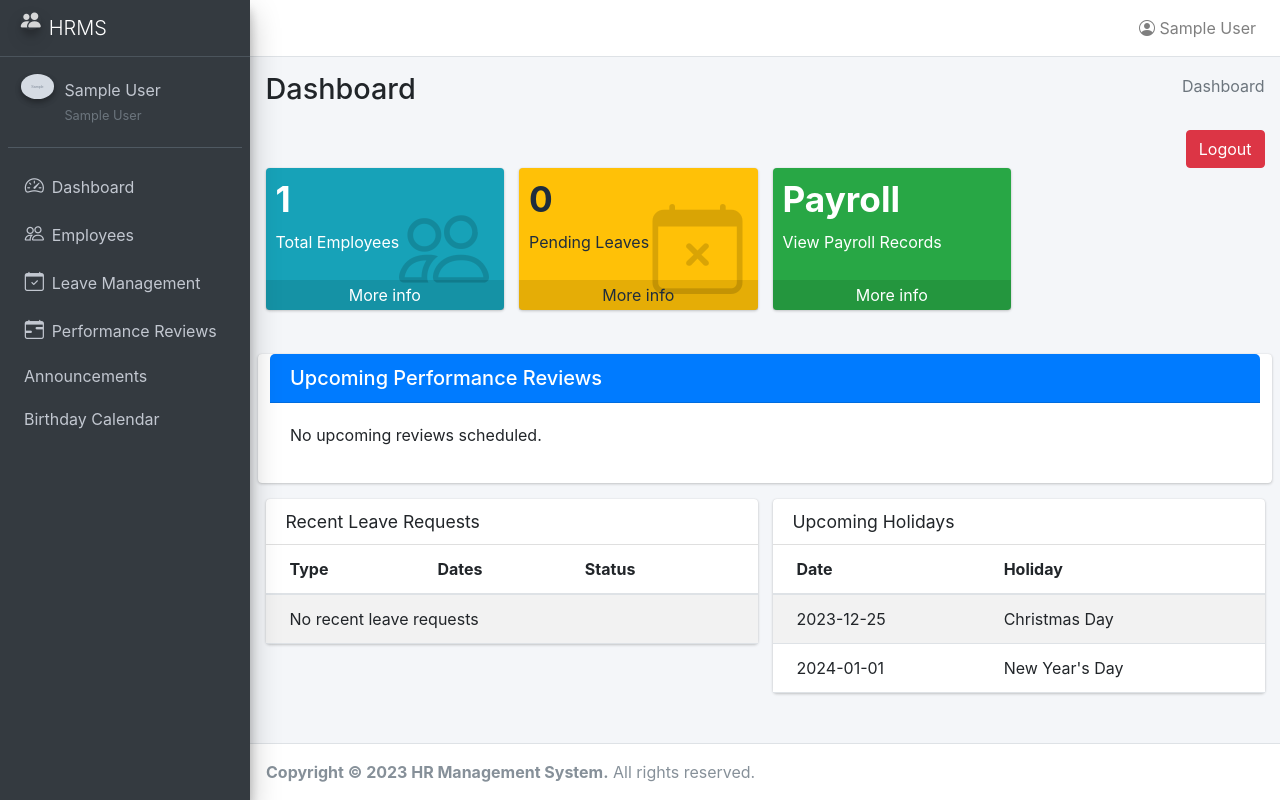
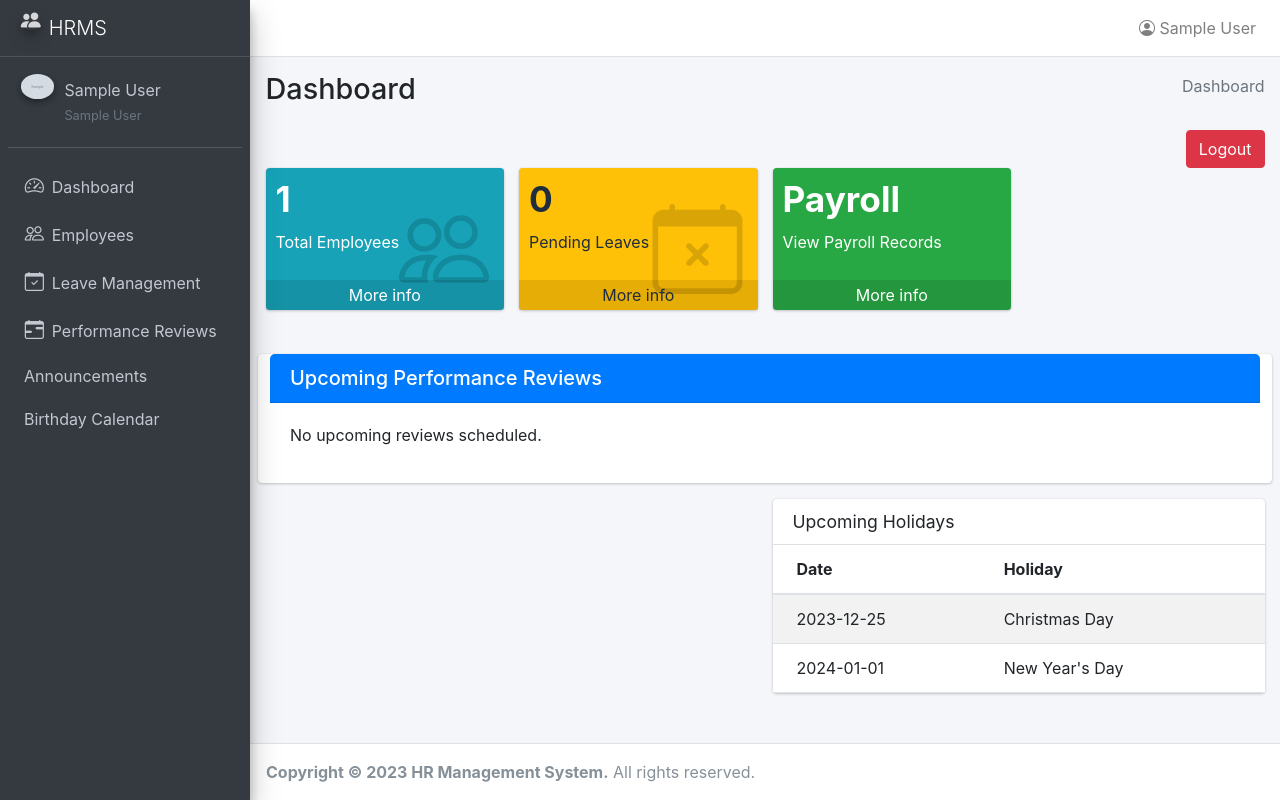
Before and after one commit to ShenalK02/HR-Management-System, a Django app: page / in a window 1280 px wide. Run offline with Django 3.2, Linux system fonts and the light colour scheme; a user stored in the database is signed in; tables that the repository leaves empty hold one stand-in row (values such as "Sample post"); grey boxes marked "Sample" are stand-in pictures; some libraries are stand-ins or nearby versions.

Commit message:
Modifying the dashboard

```diff
--- a/templates/dashboard/dashboard.html
+++ b/templates/dashboard/dashboard.html
@@ -147,42 +147,8 @@
 </div>
 
 <div class="row">
+    <!-- Today's Celebrations moved here -->
     <div class="col-md-6">
-        <div class="card">
-            <div class="card-header">
-                <h3 class="card-title">Recent Leave Requests</h3>
-            </div>
-            <div class="card-body p-0">
-                <table class="table table-striped">
-                    <thead>
-                        <tr>
-                            <th>Type</th>
-                            <th>Dates</th>
-                            <th>Status</th>
-                        </tr>
-                    </thead>
-                    <tbody>
-                        {% for leave in recent_leaves %}
-                        <tr>
-                            <td>{{ leave.leave_type.name }}</td>
-                            <td>{{ leave.start_date }} to {{ leave.end_date }}</td>
-                            <td>
-                                <span class="badge bg-{% if leave.status == 'A' %}success{% elif leave.status == 'R' %}danger{% else %}warning{% endif %}">
-                                    {{ leave.get_status_display }}
-                                </span>
-                            </td>
-                        </tr>
-                        {% empty %}
-                        <tr>
-                            <td colspan="3">No recent leave requests</td>
-                        </tr>
-                        {% endfor %}
-                    </tbody>
-                </table>
-            </div>
-        </div>
-
-        <!-- Today's Celebrations moved here -->
         {% include 'dashboard/birthday_widget.html' %}
     </div>
 
@@ -214,37 +180,6 @@
         </div>
     </div>
 </div>
-
-{% if my_upcoming_reviews %}
-<div class="card mt-4">
-    <div class="card-header bg-info text-white">
-        <h5 class="mb-0">Your Upcoming Performance Reviews</h5>
-    </div>
-    <div class="card-body">
-        <div class="table-responsive">
-            <table class="table table-striped">
-                <thead>
-                    <tr>
-                        <th>Date & Time</th>
-                        <th>Actions</th>
-                    </tr>
-                </thead>
-                <tbody>
-                    {% for review in my_upcoming_reviews %}
-                    <tr>
-                        <td>{{ review.scheduled_date|date:"M d, Y h:i A" }}</td>
-                        <td>
-                            <a href="{% url 'review_detail' review.id %}" class="btn btn-sm btn-info">View</a>
-                        </td>
-                    </tr>
-                    {% endfor %}
-                </tbody>
-            </table>
-        </div>
-        <a href="{% url 'review_calendar' %}" class="btn btn-sm btn-outline-info mt-2">View All</a>
-    </div>
-</div>
-{% endif %}
 
 {% if recent_announcements %}
 <div class="card mt-4">
@@ -278,4 +213,35 @@
 </div>
 {% endif %}
 
+{% if my_upcoming_reviews %}
+<div class="card mt-4">
+    <div class="card-header bg-info text-white">
+        <h5 class="mb-0">Your Upcoming Performance Reviews</h5>
+    </div>
+    <div class="card-body">
+        <div class="table-responsive">
+            <table class="table table-striped">
+                <thead>
+                    <tr>
+                        <th>Date & Time</th>
+                        <th>Actions</th>
+                    </tr>
+                </thead>
+                <tbody>
+                    {% for review in my_upcoming_reviews %}
+                    <tr>
+                        <td>{{ review.scheduled_date|date:"M d, Y h:i A" }}</td>
+                        <td>
+                            <a href="{% url 'review_detail' review.id %}" class="btn btn-sm btn-info">View</a>
+                        </td>
+                    </tr>
+                    {% endfor %}
+                </tbody>
+            </table>
+        </div>
+        <a href="{% url 'review_calendar' %}" class="btn btn-sm btn-outline-info mt-2">View All</a>
+    </div>
+</div>
+{% endif %}
+
 {% endblock %}
```
